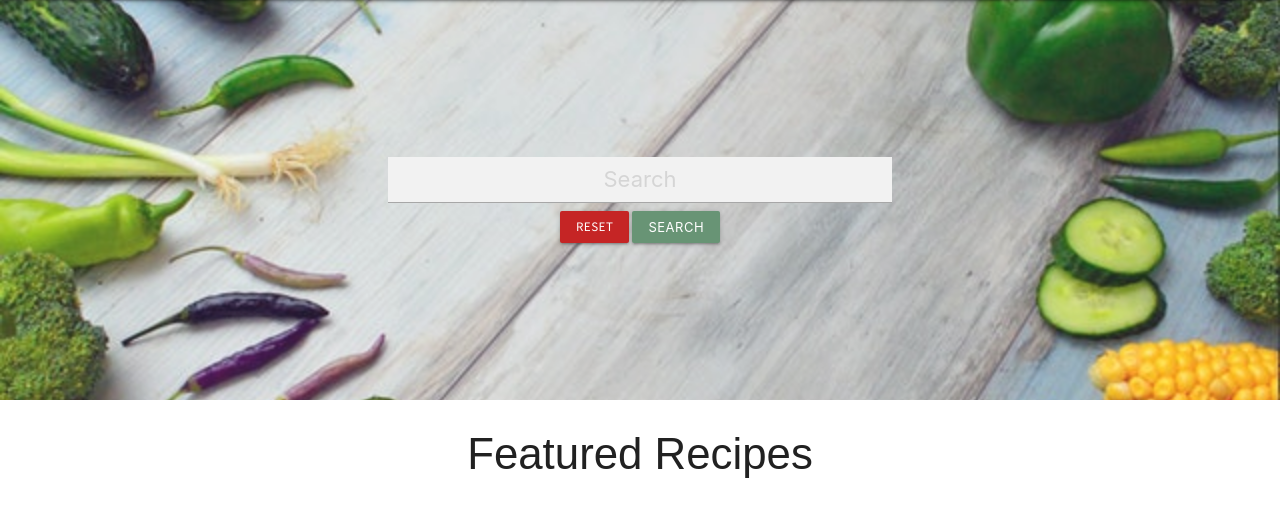
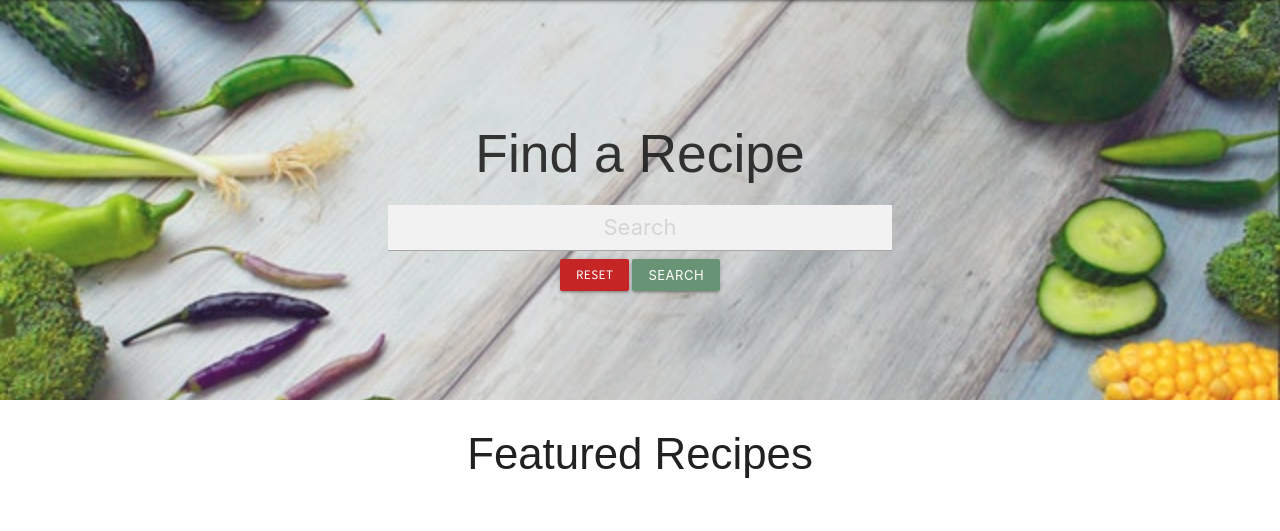
Before and after one commit to Gregory4321/ciao-down, a Flask app: page / in a window 1280 px wide. Shown: the part 80-611 px from the top of the page. Run offline with Flask 2, Linux system fonts and the light colour scheme; data that the repository does not hold is empty; some libraries are stand-ins or nearby versions; some web fonts are replaced.

Commit message:
Added heading to search bar

```diff
--- a/templates/index.html
+++ b/templates/index.html
@@ -16,6 +16,9 @@
 
     <!-- Hero Image -->
     <div class="hero-img-1">
+        <div class="row">
+            <div class="col">
+                <h2>Find a Recipe</h2>
                 <div class="search-bar">
                     <form action="{{ url_for('search') }}" method="POST">
                         <input type="text" name="query" id="query" placeholder="Search" class="search-input" minlength="3" required>
@@ -23,6 +26,8 @@
                              <a href="{{ url_for('index') }}" class="btn-small reset-btn">Reset</a>
                              <button type="submit" class="btn-small search-btn">Search</button>
                     </form>
+                </div>
+            </div>
 
         </div>
             <!-- <div class="row card-panel">
```
Lines whose indentation alone changed are shown as unchanged.
